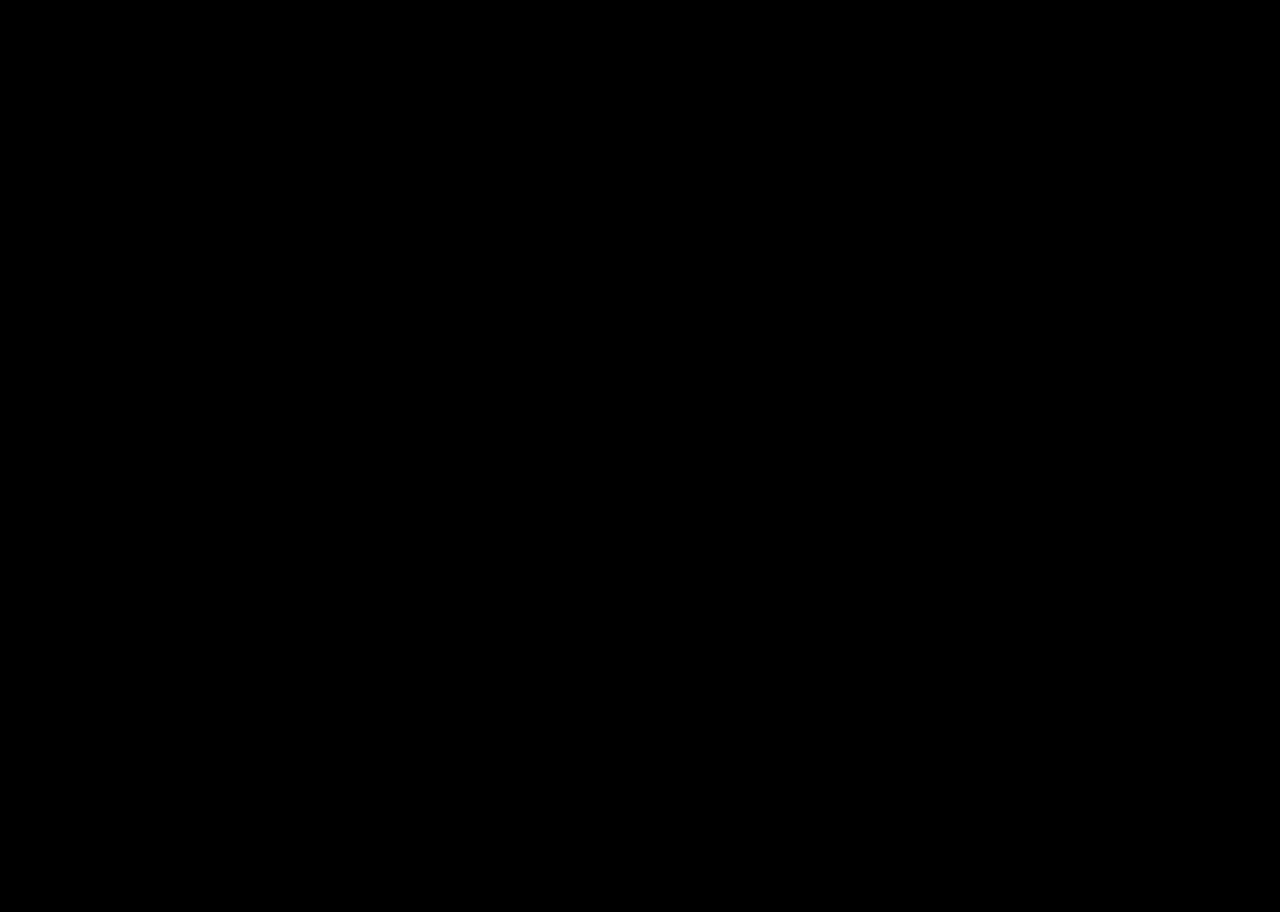
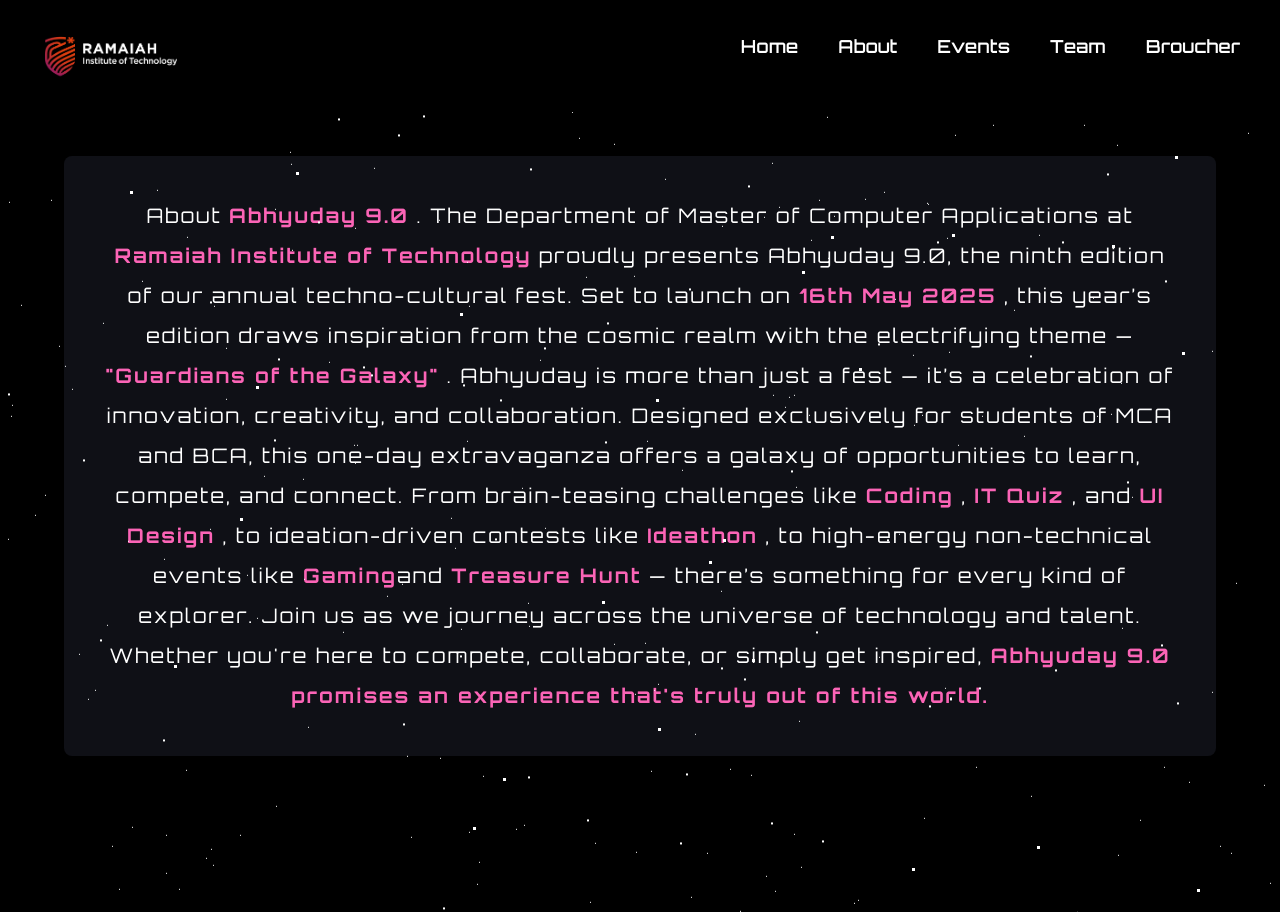
Before and after one commit to Be-A-Coder01/abhyuday, a React (Vite) app in the folder client/: page /about in a window 1280 px wide. Before the commit this address had no page. Before the commit the page ends 800 px from the top, so only its background shows below. Built offline with nearby package versions, Linux system fonts and the light colour scheme.

Commit message:
15th  commit

```diff
--- a/client/src/App.jsx
+++ b/client/src/App.jsx
@@ -5,6 +5,7 @@
 import EventInfo from "./Components/EventInfo";
 import RegistrationForm from "./Components/RegistrationForm";
 import Team from "./Components/Team";
+import About from "./Components/About";
 import { Routes, Route } from "react-router-dom";
 
 function App() {
@@ -14,6 +15,7 @@
         <Routes>
           <Route path="/" element={<Landing></Landing>} />
           <Route path="/events" element={<Events></Events>} />
+          <Route path="/about" element={<About />} />
           <Route path="/event-registration" element={<RegistrationForm />} />
           <Route path="/eventInfo" element={<EventInfo></EventInfo>} />
           <Route path="/members" element={<Team></Team>} />
--- /dev/null
+++ b/client/src/Components/About.jsx
@@ -0,0 +1,59 @@
+import React from "react";
+import "../CSS/aboutUs/aboutUs.css";
+import Navbar from "./Navbar";
+import "../CSS/common/bg-animation.css";
+import "../App.css";
+
+import "../JavaScript/index.js";
+import "../JavaScript/loader.js";
+
+const About = () => {
+  return (
+    <>
+      <div className="wrapper  mt-[920px] md:mt-14 ">
+        <div id="stars" className="-z-10"></div>
+        <div id="stars2" className="-z-10"></div>
+        <div id="stars3" className="-z-10"></div>
+      </div>
+      <Navbar></Navbar>
+      <div className=" mt-[920px] md:mt-14  flex justify-center place-items-center h-screen">
+        <div className="text-white text-center bg-[#0F1016] p-10 rounded-lg  tracking-widest text-xl leading-10 w-[90vw] ">
+          About <span className="text-pink-400 font-bold">Abhyuday 9.0</span> .
+          The Department of Master of Computer Applications at{" "}
+          <span className="text-pink-400 font-bold">
+            Ramaiah Institute of Technology
+          </span>{" "}
+          proudly presents Abhyuday 9.0, the ninth edition of our annual
+          techno-cultural fest. Set to launch on{" "}
+          <span className="text-pink-400 font-bold">16th May 2025</span> , this
+          year’s edition draws inspiration from the cosmic realm with the
+          electrifying theme —{" "}
+          <span className="text-pink-400 font-bold">
+            "Guardians of the Galaxy"
+          </span>{" "}
+          . Abhyuday is more than just a fest — it’s a celebration of
+          innovation, creativity, and collaboration. Designed exclusively for
+          students of MCA and BCA, this one-day extravaganza offers a galaxy of
+          opportunities to learn, compete, and connect. From brain-teasing
+          challenges like{" "}
+          <span className="text-pink-400 font-bold">Coding</span> ,{" "}
+          <span className="text-pink-400 font-bold">IT Quiz</span> , and{" "}
+          <span className="text-pink-400 font-bold">UI Design</span> , to
+          ideation-driven contests like{" "}
+          <span className="text-pink-400 font-bold">Ideathon</span> , to
+          high-energy non-technical events like{" "}
+          <span className="text-pink-400 font-bold">Gaming</span>
+          and <span className="text-pink-400 font-bold">Treasure Hunt</span> —
+          there’s something for every kind of explorer. Join us as we journey
+          across the universe of technology and talent. Whether you're here to
+          compete, collaborate, or simply get inspired,{" "}
+          <span className="text-pink-400 font-bold">
+            Abhyuday 9.0 promises an experience that's truly out of this world.
+          </span>
+        </div>
+      </div>
+    </>
+  );
+};
+
+export default About;
--- a/client/src/Components/Navbar.jsx
+++ b/client/src/Components/Navbar.jsx
@@ -13,7 +13,7 @@
       <div>
         <ul className="flex text-[12px] py-3 gap-6 mr-4 md:text-lg md:font-semibold md:gap-10 md:mr-10 ">
           <Link to="/">Home</Link>
-          <li>About</li>
+          <Link to="/about">About</Link>
           <Link to="/events">Events</Link>
           <Link to="/members">Team</Link>
           <li>Broucher</li>
```
